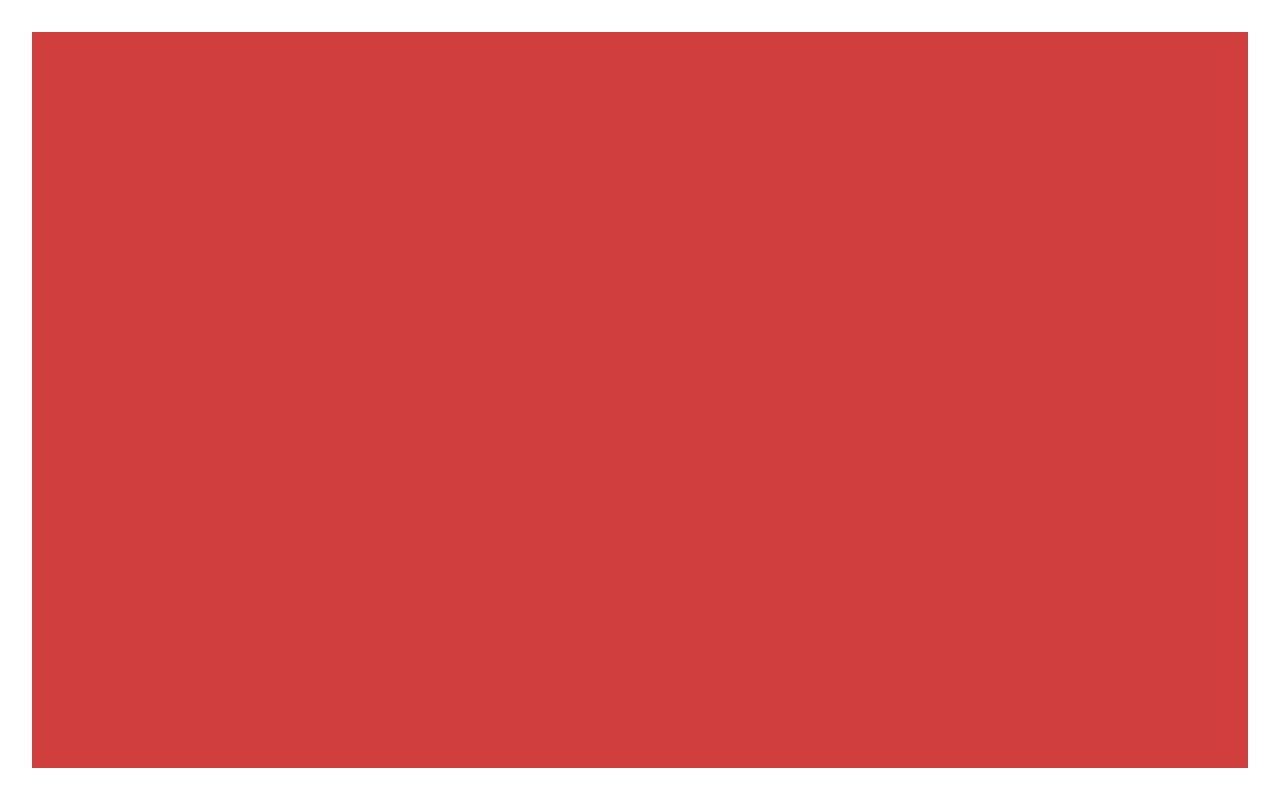
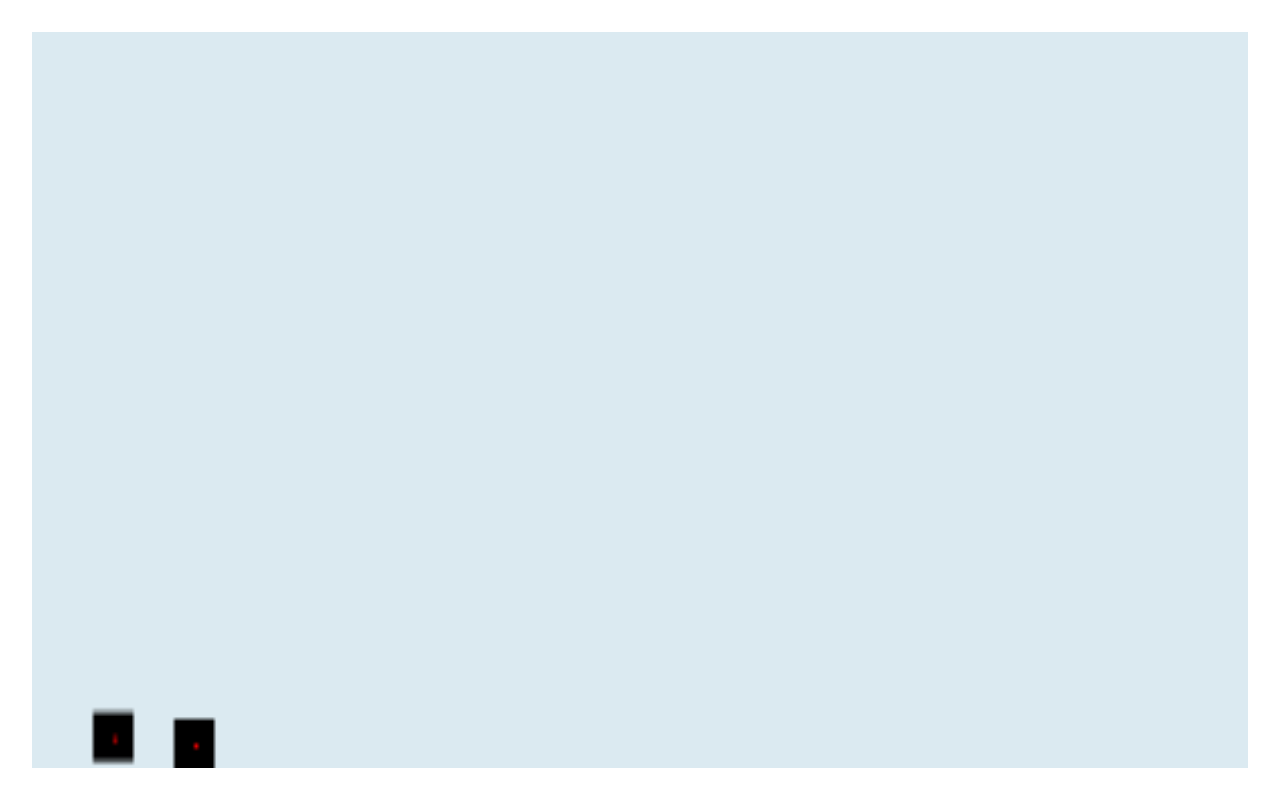
Before and after one commit to ViniDerCoder/physics-webpage, a plain HTML site: page index.html in a window 1280 px wide. Drawn offline with Linux system fonts and the light colour scheme.

Commit message:
Worked on forces and collsions of a block

```diff
--- /dev/null
+++ b/Forces/AirResistance.js
@@ -0,0 +1,6 @@
+
+
+export class AirResistance extends Force {
+
+
+}
--- /dev/null
+++ b/Forces/Force.js
@@ -0,0 +1,19 @@
+import { Vector } from "../Vector.js";
+
+export class Force {
+    vector;
+
+    /**
+     * @param {Vector} vector
+     */
+    constructor(vector) {
+        this.vector = vector;
+    }
+
+    prepare() {}
+
+    apply(physicObject, factor, ...prep) {
+        this.prepare(...prep);
+        physicObject.movement = physicObject.movement.add(this.vector.multiply(factor));
+    }
+}
--- /dev/null
+++ b/Forces/Gravity.js
@@ -0,0 +1,11 @@
+import { Force } from './Force.js';
+import { Vector } from '../Vector.js';
+
+const gravitationalAcceleration = 9.81;
+
+export class Gravity extends Force {
+
+    constructor(mass) {
+        super(new Vector(0, gravitationalAcceleration * mass))
+    }
+}
--- a/Objects/Block.js
+++ b/Objects/Block.js
@@ -1,13 +1,37 @@
-
+import { PhysicObject } from './PhysicObject.js';
 
 export class Block extends PhysicObject {
 
-    constructor(x, y, mass) {
-        super(x, y, mass);
+    width = 10;
+    height = 10;
+
+    constructor(ctx, x, y) {
+        super(ctx, x, y);
     }
 
-    draw() {
-        // Draw a block
+    render() {
+        this.canvas.fillStyle = "black";
+        this.canvas.fillRect(this.x - this.width/2, this.y - this.height/2, this.width, this.height);
+        this.canvas.fillStyle = "red";
+        this.canvas.fillRect(this.x, this.y, 1, 1);
     }
 
+    handlePossibleCollisions() {
+        if (this.y + this.height/2 > this.canvas.canvas.height) {
+            this.y = this.canvas.canvas.height - this.height/2;
+            this.movement.component2 *= -0.5;
+        }
+        if (this.y < 0) {
+            this.y = 0;
+            this.movement.component2 *= -0.5;
+        }
+        if (this.x + this.width/2 > this.canvas.canvas.width) {
+            this.x = this.canvas.canvas.width - this.width/2;
+            this.movement.component1 *= -0.5;
+        }
+        if (this.x < 0) {
+            this.x = 0;
+            this.movement.component1 *= -0.5;
+        }
+    }
 }
--- a/Objects/PhysicObject.js
+++ b/Objects/PhysicObject.js
@@ -1,44 +1,48 @@
+import { Vector } from "../Vector.js";
 
+const decreaseFactor = 0.01;
 
 export class PhysicObject {
     x;
     y;
-    mass;
     canvas;
     forces = [];
+    movement = new Vector(0, 0);
 
     /**
      * @param {number} x
      * @param {number} y
-     * @param {number} mass
      */
 
-    constructor(x, y, mass) {
+    constructor(ctx, x, y) {
         this.x = x;
         this.y = y;
-        this.mass = mass;
 
-        let canvas = document.getElementsByClassName("playground").item(0);
-        if(!canvas) {
-            throw new Error("Canvas not found");
-        } else {
-            this.canvas = canvas.getContext('2d');
-        }
+        this.canvas = ctx;
     }
 
     render() {
         throw new Error("Method not implemented");
     }
 
-    tick() {}
+    tick() {
+        this.applyForces(decreaseFactor);
+        this.x += this.movement.component1 * decreaseFactor;
+        this.y += this.movement.component2 * decreaseFactor;
+        this.handlePossibleCollisions();
+    }
+
+    handlePossibleCollisions() {
+        throw new Error("Method not implemented");
+    }
 
     addForce(force) {
         this.forces.push(force);
     }
 
-    applyForces() {
+    applyForces(factor) {
         this.forces.forEach(force => {
-            force.apply(this);
+            force.apply(this, factor);
         });
     }
 }
--- a/index.html
+++ b/index.html
@@ -5,7 +5,7 @@
     <meta name="viewport" content="width=device-width, initial-scale=1.0">
     <title>Physics</title>
     <link rel="stylesheet" href="./styles.css">
-    <script src="./index.js"></script>
+    <script src="./index.js" type="module" defer></script>
 </head>
 <body>
     <canvas class="playground">
--- a/index.js
+++ b/index.js
@@ -0,0 +1,48 @@
+import { Block } from "./Objects/Block.js";
+import { Force } from "./Forces/Force.js";
+import { Vector } from "./Vector.js";
+import { Gravity } from "./Forces/Gravity.js";
+
+class Playground {
+    objects = [];
+    canvas;
+
+    constructor() {
+        this.canvas = document.getElementsByClassName("playground").item(0);
+        if (!this.canvas) {
+            throw new Error("Canvas not found");
+        } else {
+            this.context = this.canvas.getContext('2d');
+        }
+    }
+
+    addObject(object) {
+        this.objects.push(object);
+    }
+
+    clear() {
+        this.context.clearRect(0, 0, this.canvas.width, this.canvas.height);
+    }
+}
+
+export const playground = new Playground();
+
+console.log(playground);
+
+let ticks = 0;
+setInterval(() => {
+    console.log(playground.objects);
+    playground.objects.forEach(object => {
+        object.tick();
+        ticks++;
+    });
+    playground.clear();
+    playground.objects.forEach(object => {
+        object.render();
+    });
+}, 1);
+
+playground.addObject(new Block(playground.context, 20, 20));
+playground.objects[0].addForce(new Gravity(1));
+playground.addObject(new Block(playground.context, 40, 40));
+playground.objects[1].addForce(new Gravity(2));
--- a/styles.css
+++ b/styles.css
@@ -12,5 +12,5 @@ body {
     align-items: center;
     margin: 2rem;
     flex: 1;
-    background-color: #d13e3e;
+    background-color: #afd1df73;
 }
```
Also changed, not shown: Force.js (deleted, +0 -17 lines).
